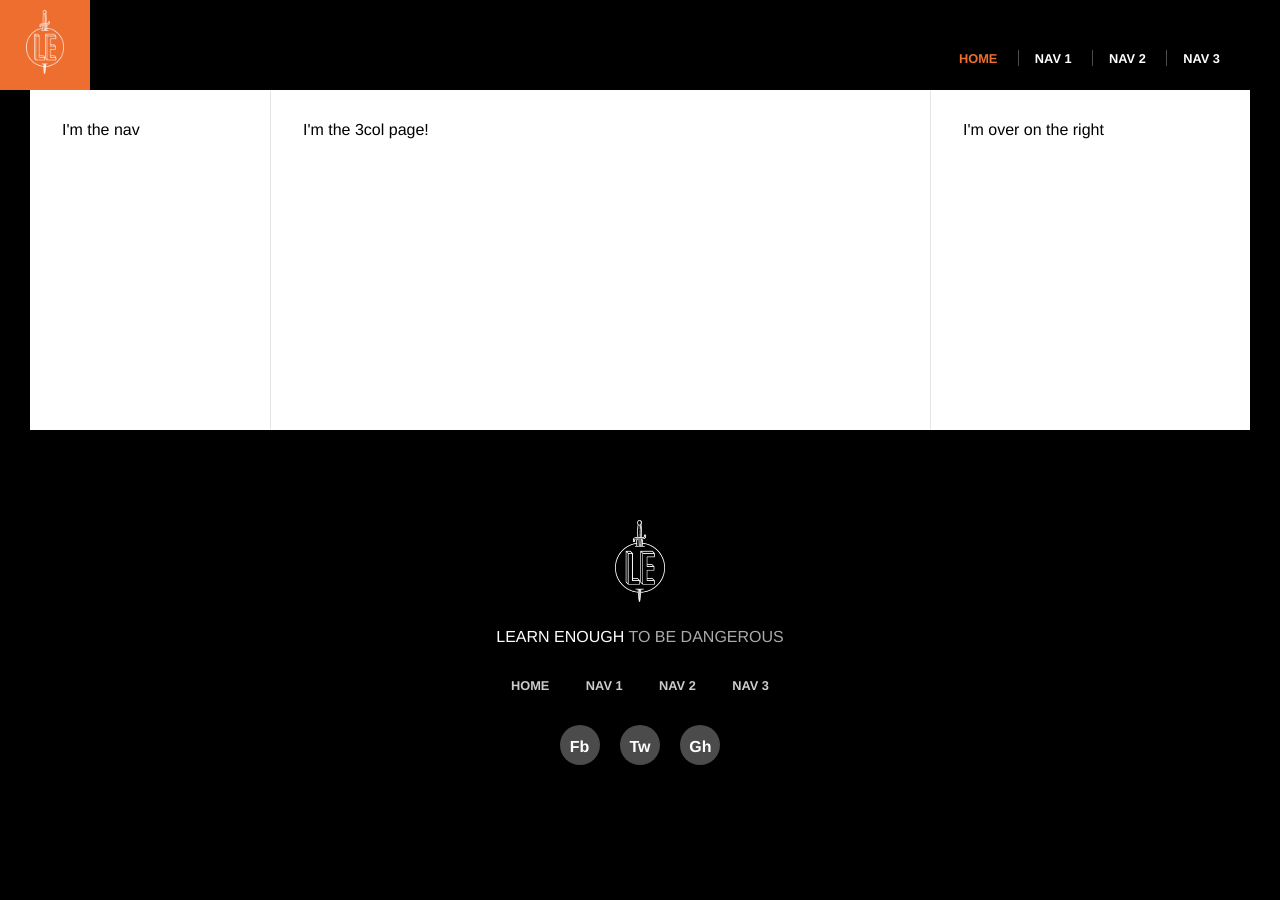
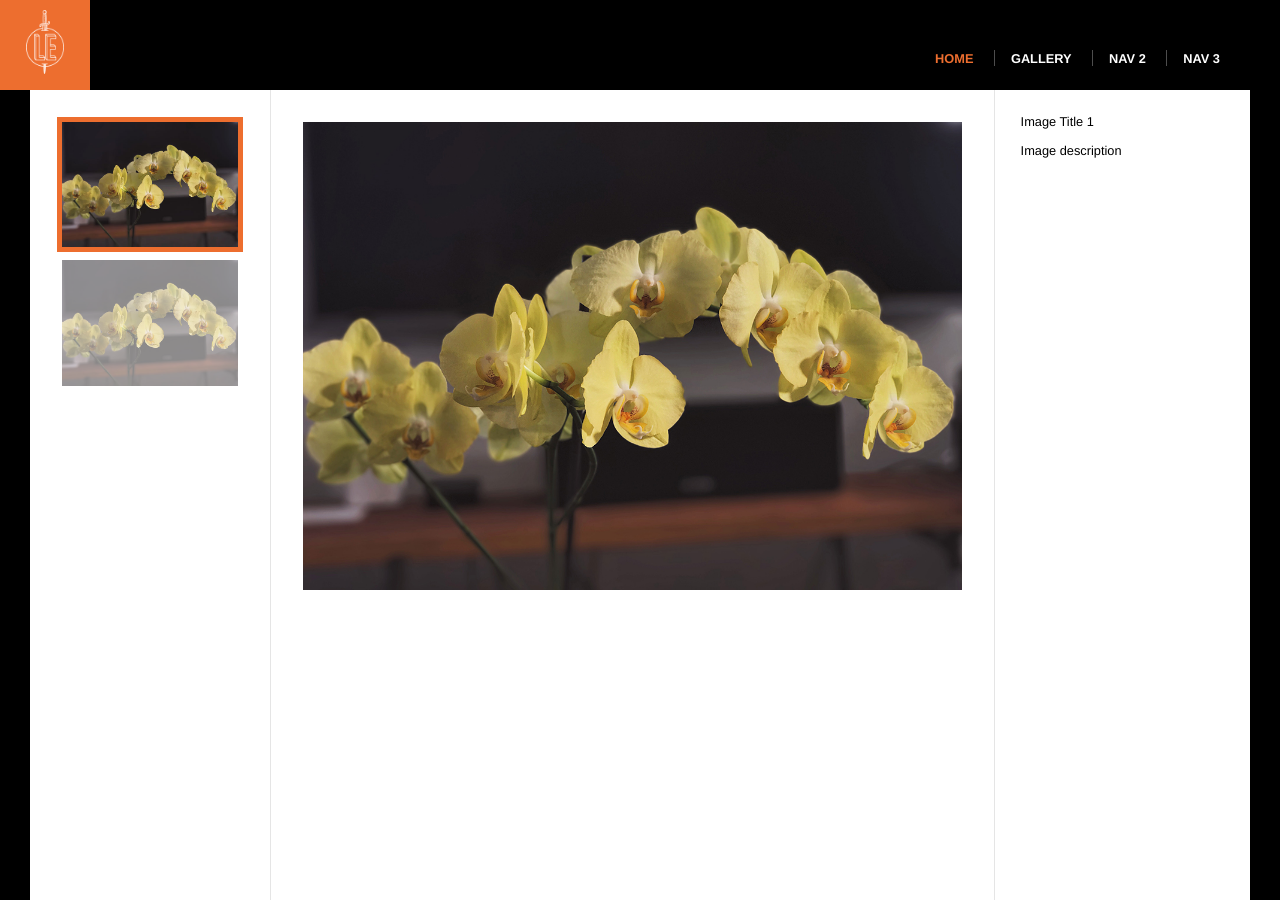
Before and after one commit to dawidl022/le-sample-website-2, a Jekyll site: the page built from gallery/index.html, in a window 1280 px wide and 900 px high. Built offline with Jekyll 4.4.1, drawn with Linux system fonts in a browser that asks for light colours.

Commit message:
Add dummy content and styles to gallery

```diff
--- a/_includes/nav-links.html
+++ b/_includes/nav-links.html
@@ -1,4 +1,4 @@
 <li><a href="{{page.root}}">Home</a></li>
-<li><a href="{{page.root}}/gallery/">Nav 1</a></li>
+<li><a href="{{page.root}}/gallery/">Gallery</a></li>
 <li><a href="#">Nav 2</a></li>
 <li><a href="#">Nav 3</a></li>
--- a/css/main.css
+++ b/css/main.css
@@ -349,6 +349,53 @@
   border-left: 1px solid rgba(0, 0, 0, 0.1);
 }
 
+.gallery-thumbs {
+  height: 90vh;
+  overflow: auto;
+}
+
+.gallery-thumbs > div {
+  cursor: pointer;
+}
+
+.gallery-thumbs img {
+  box-sizing: border-box;
+  box-shadow: 0 0 0 5px transparent;
+  display: inline-block;
+  margin: 0 0 10px;
+  opacity: 0.5;
+  transition: all .5s ease-in-out;
+  width: 100%;
+}
+
+.gallery-thumbs img:hover {
+  opacity: 1;
+}
+
+.gallery-thumbs .current {
+  cursor: default;
+}
+
+.gallery-thumbs .current img {
+  box-shadow: 0 0 0 5px #ed6e2f;
+  opacity: 1;
+}
+
+.gallery-photo {
+  position: relative;
+}
+
+.gallery-photo img {
+  width: 100%;
+}
+
+.gallery-info {
+  font-size: 0.8rem;
+}
+.gallery-info h3 {
+  margin-bottom: 1em;
+}
+
 /* TESTS */
 
 /* .test-box {
--- a/gallery/index.html
+++ b/gallery/index.html
@@ -3,13 +3,21 @@
 ---
 
 <div class="gallery col-three">
-  <div class="col col-nav">
-    I'm the nav
+  <div class="col col-nav gallery-thumbs" id="gallery-thumbs">
+    <div class="current">
+      <img src="../images/small/slide1.jpg" alt="Image title 1">
+    </div>
+    <div>
+      <img src="../images/small/slide1.jpg" alt="Image title 2">
+    </div>
   </div>
   <div class="col col-content">
-    I'm the 3col page!
+    <div class="gallery-photo" id="gallery-photo">
+      <img src="../images/large/slide1.jpg" alt="Image title 1">
+    </div>
   </div>
-  <div class="col col-aside">
-    I'm over on the right
+  <div class="col col-aside gallery-info" id="gallery-info">
+    <h3>Image Title 1</h3>
+    <p>Image description</p>
   </div>
 </div>
--- a/index.html
+++ b/index.html
@@ -1,6 +1,7 @@
 ---
 layout: default
 ---
+<div class="home">
   <div class="full-hero hero-home">
     <div class="hero-content">
       <h1>Code Dangerously</h1>
@@ -100,3 +101,4 @@
       </div>
     </div>
   </div>
+</div>
```
Also changed, not shown: images/large/slide1.jpg (added), images/small/slide1.jpg (added). Lines whose indentation alone changed are shown as unchanged.
